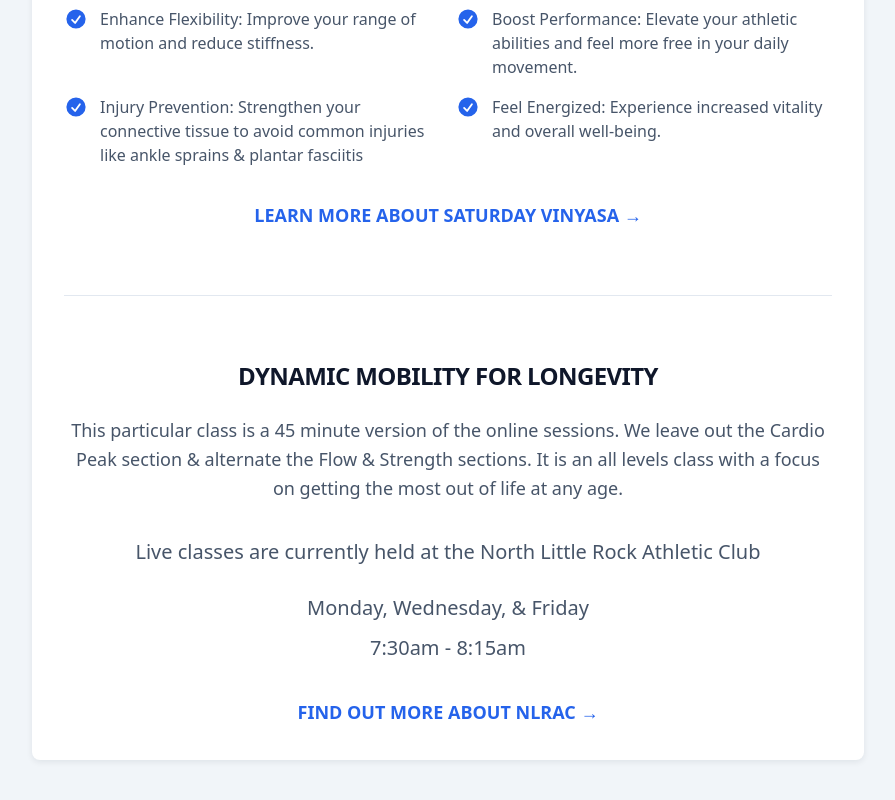
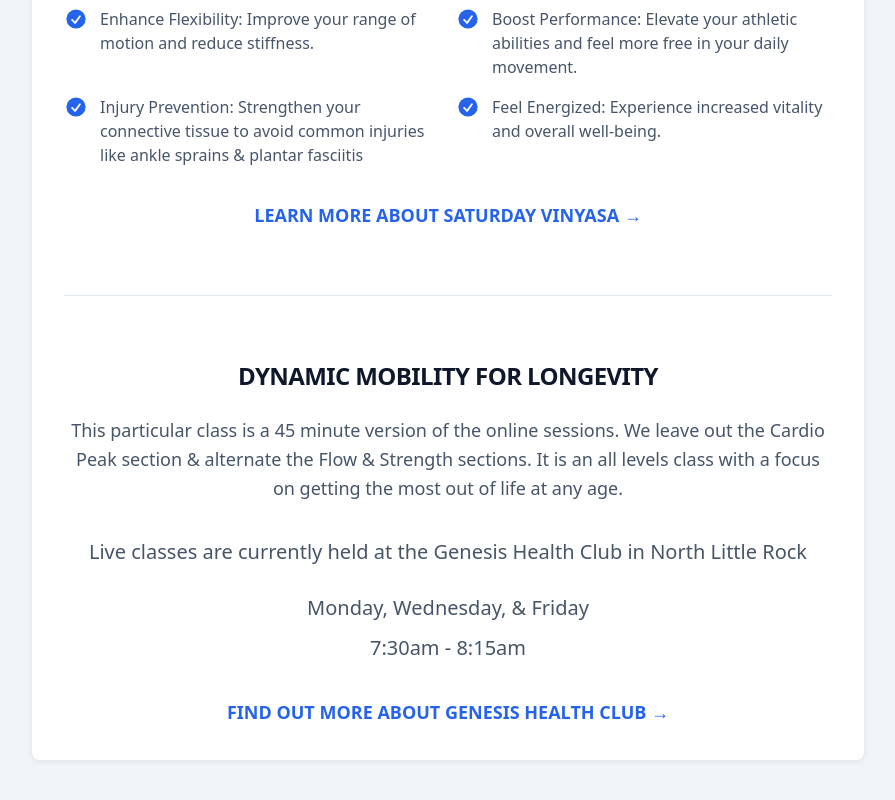
Before and after one commit to artisan-code-team/mobility-blueprint-2025, a Next.js app: page /in-person in a window 1280 px wide. Shown: the part 476-1276 px from the top of the page, without its empty margins (192-1087 px from the left). Built offline with nearby package versions, Linux system fonts and the light colour scheme; a web font is replaced by a local one.

Commit message:
Update location and links for in-person classes and Saturday Vinyasa CTA

```diff
--- a/app/in-person/page.tsx
+++ b/app/in-person/page.tsx
@@ -80,7 +80,7 @@ export default function InPersonPage() {
 
             <div className="mt-8 text-center">
               <p className="text-xl text-slate-600">
-                Live classes are currently held at the North Little Rock Athletic Club
+                Live classes are currently held at the Genesis Health Club in North Little Rock
               </p>
 
               <p className="mt-6 text-xl text-slate-600">
@@ -92,12 +92,12 @@ export default function InPersonPage() {
               </p>
 
               <Link
-                href="https://www.nlrac.com"
+                href="https://www.genesishealthclubs.com/locations/north-little-rock.html"
                 target="_blank"
                 rel="noopener noreferrer"
                 className="mt-8 inline-block text-lg font-semibold text-blue-600 hover:text-blue-500"
               >
-                FIND OUT MORE ABOUT NLRAC →
+                FIND OUT MORE ABOUT GENESIS HEALTH CLUB →
               </Link>
             </div>
           </div>
--- a/app/saturday-vinyasa/CTA.tsx
+++ b/app/saturday-vinyasa/CTA.tsx
@@ -41,7 +41,7 @@ export default function CTA() {
 
               <p className="mt-2 text-sm text-gray-500">Space is limited to ensure a quality experience for every practitioner.</p>
 
-              <a href="https://www.sixthhousestudio.com/offerings/saturday-morning-vinyasa-97260f98-6c11-4b70-8dd4-52bac70122f9" target="_blank" rel="noopener noreferrer" className="mt-6 block w-full rounded-md bg-blue-900 px-3.5 py-2.5 text-center text-sm font-semibold text-white shadow-sm hover:bg-blue-500 focus-visible:outline focus-visible:outline-2 focus-visible:outline-offset-2 focus-visible:outline-blue-600">Secure Your Spot</a>
+              <a href="https://www.sixthhousestudio.com/pages/yoga" target="_blank" rel="noopener noreferrer" className="mt-6 block w-full rounded-md bg-blue-900 px-3.5 py-2.5 text-center text-sm font-semibold text-white shadow-sm hover:bg-blue-500 focus-visible:outline focus-visible:outline-2 focus-visible:outline-offset-2 focus-visible:outline-blue-600">Secure Your Spot</a>
           </div>
           </div>
         </div>
```
